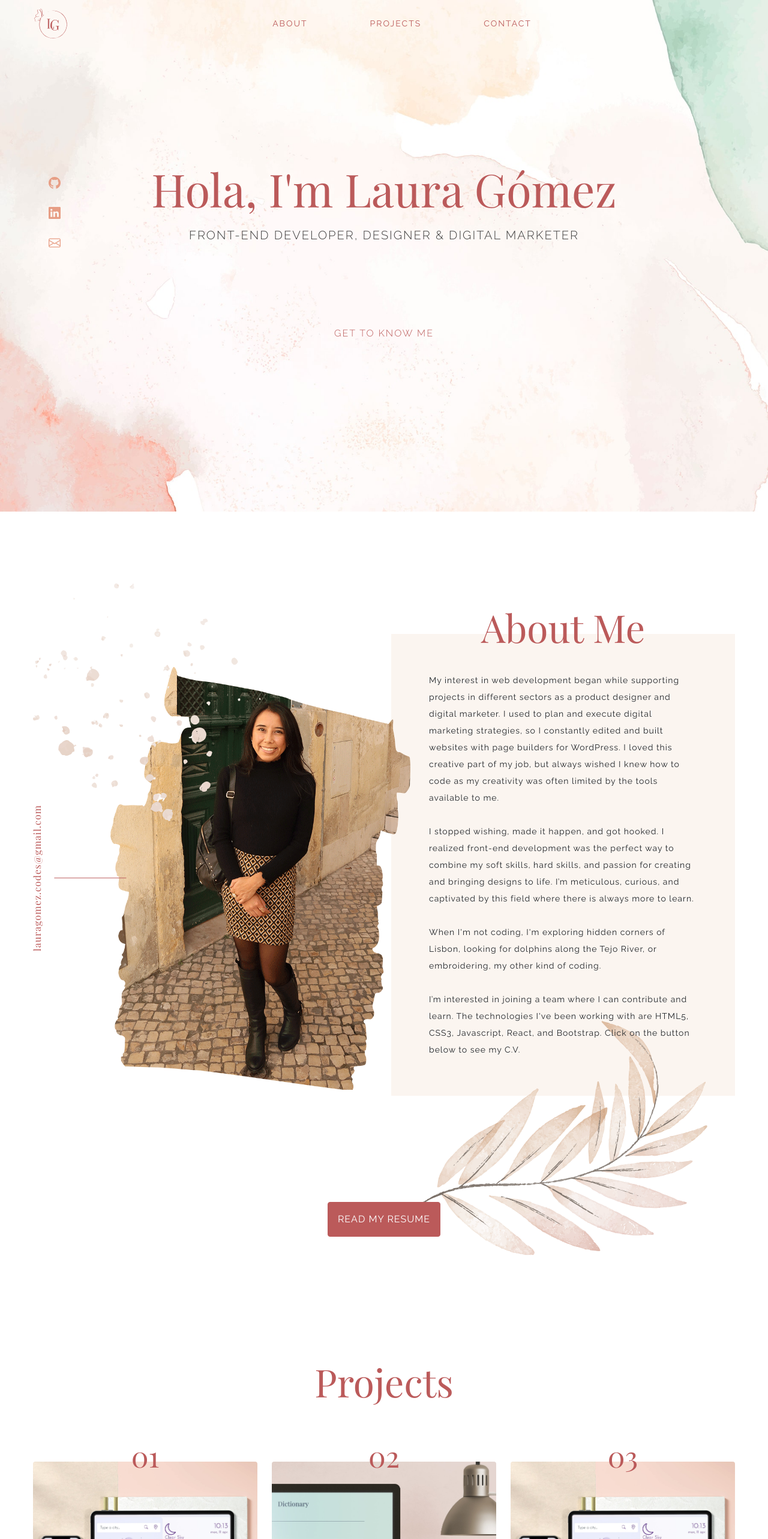
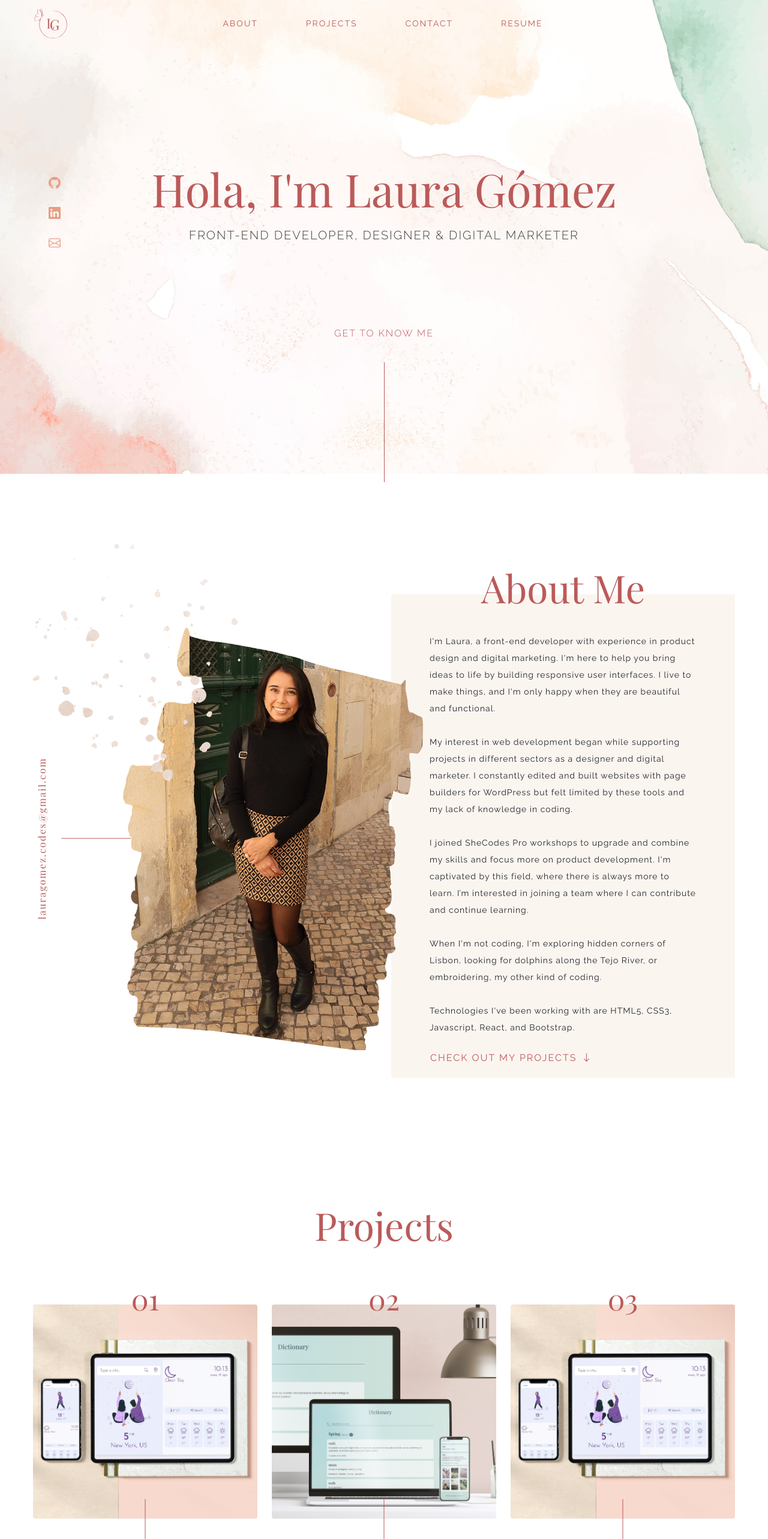
Before and after one commit to lauragomez04/react-portfolio, a React (Create React App) app: page / in a window 1280 px wide. Shown: the top 2566 px of the page at 60% size. Built offline with nearby package versions, Linux system fonts and the light colour scheme; a web font is replaced by a local one.

Commit message:
Rearranged elements and added styles

```diff
--- a/src/AboutMe.css
+++ b/src/AboutMe.css
@@ -1,5 +1,5 @@
 .AboutMe {
-  margin-top: 388px;
+  margin-top: 116px;
 }
 
 /* left column styles */
@@ -11,10 +11,9 @@
 }
 
 .email-link {
-  display: inline-block;
   color: var(--primary-color);
   font-family: var(--titles-font);
-  letter-spacing: 1px;
+  letter-spacing: 2px;
   text-decoration: none;
   transform: rotate(-90deg);
 }
@@ -34,7 +33,7 @@
   right: 50%;
   transform-origin: right;
   transform: rotate(90deg);
-  width: 120px;
+  width: 116px;
 }
 
 .about-img {
@@ -46,7 +45,7 @@
 .about-img,
 .email-link {
   position: relative;
-  left: -115px;
+  left: -120px;
   top: 140px;
 }
 
@@ -63,37 +62,21 @@
   font-size: 14px;
   letter-spacing: 1px;
   line-height: 200%;
-  padding: 63px;
-}
-
-.about-leaf {
-  display: block;
-  margin-bottom: -98px;
-  position: relative;
-  bottom: 142px;
-  max-width: 100%;
-  margin: 0 auto;
-  width: 480px;
-  z-index: -1;
+  padding: 64px;
+  padding-bottom: 20px;
 }
 
 .about-button {
-  background-color: var(--primary-color) !important;
-  border-color: var(--primary-color) !important;
-  color: white !important;
+  color: var(--primary-color) !important;
   font-family: var(--paragraph-font);
-  font-size: 18px;
-  letter-spacing: 1px;
-  margin-bottom: -28px;
-  padding: 16px !important;
-  position: relative;
-  bottom: 232px;
+  font-size: 16px;
+  font-weight: 300;
+  letter-spacing: 2px;
+  margin-top: 24px;
 }
 
 .about-button:hover {
-  background-color: var(--icon-color) !important;
-  border-color: var(--icon-color) !important;
-  color: white;
+  color: var(--icon-color) !important;
   transition: all 200ms ease-in-out;
 }
 
@@ -106,11 +89,17 @@
     bottom: 156px;
   }
 
-  .about-leaf {
-    width: 200px;
-    margin-right: -10px;
-    transform: rotate(-20deg);
-    z-index: -1;
+  .image-email {
+    background: none;
+  }
+
+  .email-link {
+    display: none;
+  }
+
+  .about-img {
+    left: 0;
+    top: 0;
   }
 }
 
@@ -119,10 +108,6 @@
     padding: 28px;
   }
 
-  .about-leaf {
-    display: none;
-  }
-
   .about-button {
     bottom: 0px;
     margin-bottom: 64px;
--- a/src/AboutMe.js
+++ b/src/AboutMe.js
@@ -5,7 +5,7 @@ export default function AboutMe() {
   return (
     <section className="AboutMe" id="about">
       <div className="row">
-        <div className="col d-none d-md-block">
+        <div className="col-sm">
           <div className="d-flex align-items-center image-email">
             <a className="email-link" href="mailto:lauragomez.codes@gmail.com">
               lauragomez.codes@gmail.com
@@ -17,40 +17,40 @@ export default function AboutMe() {
             />
           </div>
         </div>
-        <div className="col">
+        <div className="col-sm">
           <h2 className="text-center about-title title">About Me</h2>
           <p className="about-text">
+            I'm Laura, a front-end developer with experience in product design
+            and digital marketing. I'm here to help you bring ideas to life by
+            building responsive user interfaces. I live to make things, and I'm
+            only happy when they are beautiful and functional.
+            <br />
+            <br />
             My interest in web development began while supporting projects in
-            different sectors as a product designer and digital marketer. I used
-            to plan and execute digital marketing strategies, so I constantly
-            edited and built websites with page builders for WordPress. I loved
-            this creative part of my job, but always wished I knew how to code
-            as my creativity was often limited by the tools available to me.
+            different sectors as a designer and digital marketer. I constantly
+            edited and built websites with page builders for WordPress but felt
+            limited by these tools and my lack of knowledge in coding.
             <br />
-            <br />I stopped wishing, made it happen, and got hooked. I realized
-            front-end development was the perfect way to combine my soft skills,
-            hard skills, and passion for creating and bringing designs to life.
-            I’m meticulous, curious, and captivated by this field where there is
-            always more to learn.
+            <br />
+            I joined SheCodes Pro workshops to upgrade and combine my skills and
+            focus more on product development. I'm captivated by this field,
+            where there is always more to learn. I’m interested in joining a
+            team where I can contribute and continue learning.
             <br />
             <br />
             When I'm not coding, I'm exploring hidden corners of Lisbon, looking
             for dolphins along the Tejo River, or embroidering, my other kind of
-            coding.
+            coding. <br />
             <br />
-            <br />
-            I’m interested in joining a team where I can contribute and learn.
-            The technologies I've been working with are HTML5, CSS3, Javascript,
-            React, and Bootstrap. Click on the button below to see my C.V.
+            Technologies I've been working with are HTML5, CSS3, Javascript,
+            React, and Bootstrap.
+            <a href="#projects" className="btn p-0 about-button">
+              CHECK OUT MY PROJECTS
+              <span className="ps-2">
+                <i className="bi bi-arrow-down"></i>
+              </span>
+            </a>
           </p>
-          <div className="about-leaf">
-            <img src="./images/about-me-leaf.svg" alt="" />
-          </div>
-        </div>
-        <div className="text-center">
-          <a href="/" className="btn about-button">
-            READ MY RESUME
-          </a>
         </div>
       </div>
     </section>
--- a/src/App.css
+++ b/src/App.css
@@ -7,14 +7,14 @@
   --icon-color: #e79e85;
 }
 
-.App {
+.hero {
   background-image: url(/public/images/hero-bgrd.jpg);
   background-repeat: no-repeat;
-  background-position: top;
-  background-size: 100%;
+  background-position: top center;
+  background-size: cover;
 }
 
-.container-fluid {
+.main-container {
   padding-left: 55px !important;
   padding-right: 55px !important;
 }
--- a/src/App.js
+++ b/src/App.js
@@ -8,24 +8,18 @@ import Footer from "./Footer";
 function App() {
   return (
     <div className="App">
-      <Navbar />
-      <main className="container-fluid">
-        <Introduction />
+      <div className="hero">
+        <div className="container-fluid main-container">
+          <Navbar />
+          <Introduction />
+        </div>
+      </div>
+      <div className="container-fluid main-container">
         <AboutMe />
         <Projects />
-      </main>
+      </div>
       <footer>
         <Footer />
-        <p className="text-center mt-4 signature">
-          DESIGNED AND BUILT BY{" "}
-          <a
-            href="https://github.com/lauragomez04/react-portfolio"
-            target="_blank"
-            rel="noreferrer"
-          >
-            LAURA GÓMEZ
-          </a>
-        </p>
       </footer>
     </div>
   );
--- a/src/Footer.js
+++ b/src/Footer.js
@@ -43,6 +43,16 @@ export default function Footer() {
           </li>
         </ul>
       </div>
+      <p className="text-center mt-4 signature">
+        DESIGNED AND BUILT BY{" "}
+        <a
+          href="https://github.com/lauragomez04/react-portfolio"
+          target="_blank"
+          rel="noreferrer"
+        >
+          LAURA GÓMEZ
+        </a>
+      </p>
     </div>
   );
 }
--- a/src/Introduction.css
+++ b/src/Introduction.css
@@ -1,3 +1,18 @@
+.introduction-text {
+  animation: fadeInAnimation ease 3s;
+  animation-iteration-count: 1;
+  animation-fill-mode: forwards;
+}
+
+@keyframes fadeInAnimation {
+  0% {
+    opacity: 0;
+  }
+  100% {
+    opacity: 1;
+  }
+}
+
 .introduction-text h1 {
   color: var(--primary-color);
   margin-bottom: 20px;
@@ -45,14 +60,22 @@
   margin-top: 140px;
 }
 
+.vertical-line {
+  border-left: 1px solid var(--primary-color);
+  display: inline-block;
+  position: relative;
+  top: 20px;
+  height: 200px;
+}
+
 @media (max-width: 960px) {
   .introduction-text h1 {
-    font-size: 28px;
+    font-size: 52px;
     margin-top: 32px;
   }
 
   .introduction-text h2 {
-    font-size: 12px;
+    font-size: 16px;
     margin-top: -8px;
     line-height: 150%;
   }
@@ -65,4 +88,8 @@
     font-size: 8px;
     margin-top: 28px;
   }
+
+  .vertical-line {
+    height: 100px;
+  }
 }
--- a/src/Introduction.js
+++ b/src/Introduction.js
@@ -34,12 +34,11 @@ export default function Introduction() {
             </a>
           </li>
         </ul>
-        <div className="col-sm introduction-text">
-          <h1 className="greeting text-center">Hola, I'm Laura Gómez</h1>
-          <h2 className="text-center">
-            FRONT-END DEVELOPER, DESIGNER &amp; DIGITAL MARKETER
-          </h2>
-          <p className="cta text-center">GET TO KNOW ME</p>
+        <div className="col-sm introduction-text text-center">
+          <h1 className="greeting">Hola, I'm Laura Gómez</h1>
+          <h2>FRONT-END DEVELOPER, DESIGNER &amp; DIGITAL MARKETER</h2>
+          <p className="cta">GET TO KNOW ME</p>
+          <span className="vertical-line"></span>
         </div>
       </div>
     </section>
--- a/src/Navbar.css
+++ b/src/Navbar.css
@@ -1,6 +1,11 @@
 .Navbar .navbar {
   background-color: transparent !important;
   font-family: var(--paragraph-font);
+}
+
+.Navbar .container-fluid {
+  padding-left: 0px;
+  padding-right: 0px;
 }
 
 .Navbar .navbar-brand {
@@ -13,13 +18,13 @@
 }
 
 .nav-item {
-  padding-right: 44px;
-  padding-left: 44px;
+  padding-right: 64px;
 }
 
 .about,
 .projects,
-.contact {
+.contact,
+.resume {
   color: var(--primary-color) !important;
   font-size: 14px;
   letter-spacing: 2px;
@@ -38,7 +43,8 @@
 
 .about::after,
 .projects::after,
-.contact::after {
+.contact::after,
+.resume::after {
   content: "";
   position: absolute;
   left: 0;
@@ -58,6 +64,7 @@
 
 .about:hover::after,
 .projects:hover::after,
-.contact:hover::after {
+.contact:hover::after,
+.resume:hover::after {
   transform: scaleX(1);
 }
--- a/src/Navbar.js
+++ b/src/Navbar.js
@@ -45,6 +45,11 @@ export default function Navbar() {
                   CONTACT
                 </a>
               </li>
+              <li className="nav-item">
+                <a className="nav-link resume" href="/">
+                  RESUME
+                </a>
+              </li>
             </ul>
           </div>
         </div>
--- a/src/Projects.css
+++ b/src/Projects.css
@@ -1,5 +1,6 @@
 .Projects .projects-heading {
   margin-bottom: 56px;
+  margin-top: 192px;
 }
 
 .Projects h3 {
```
